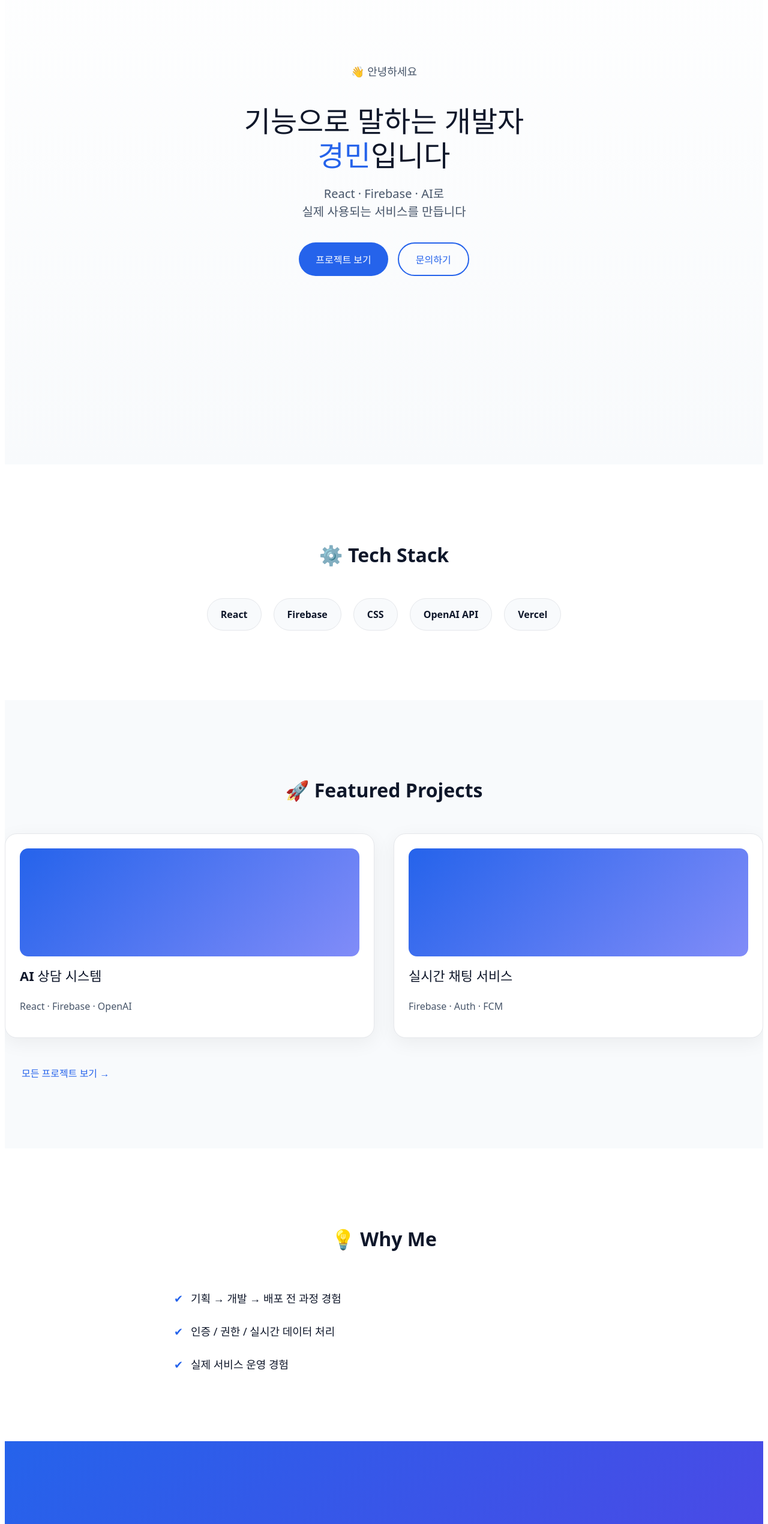
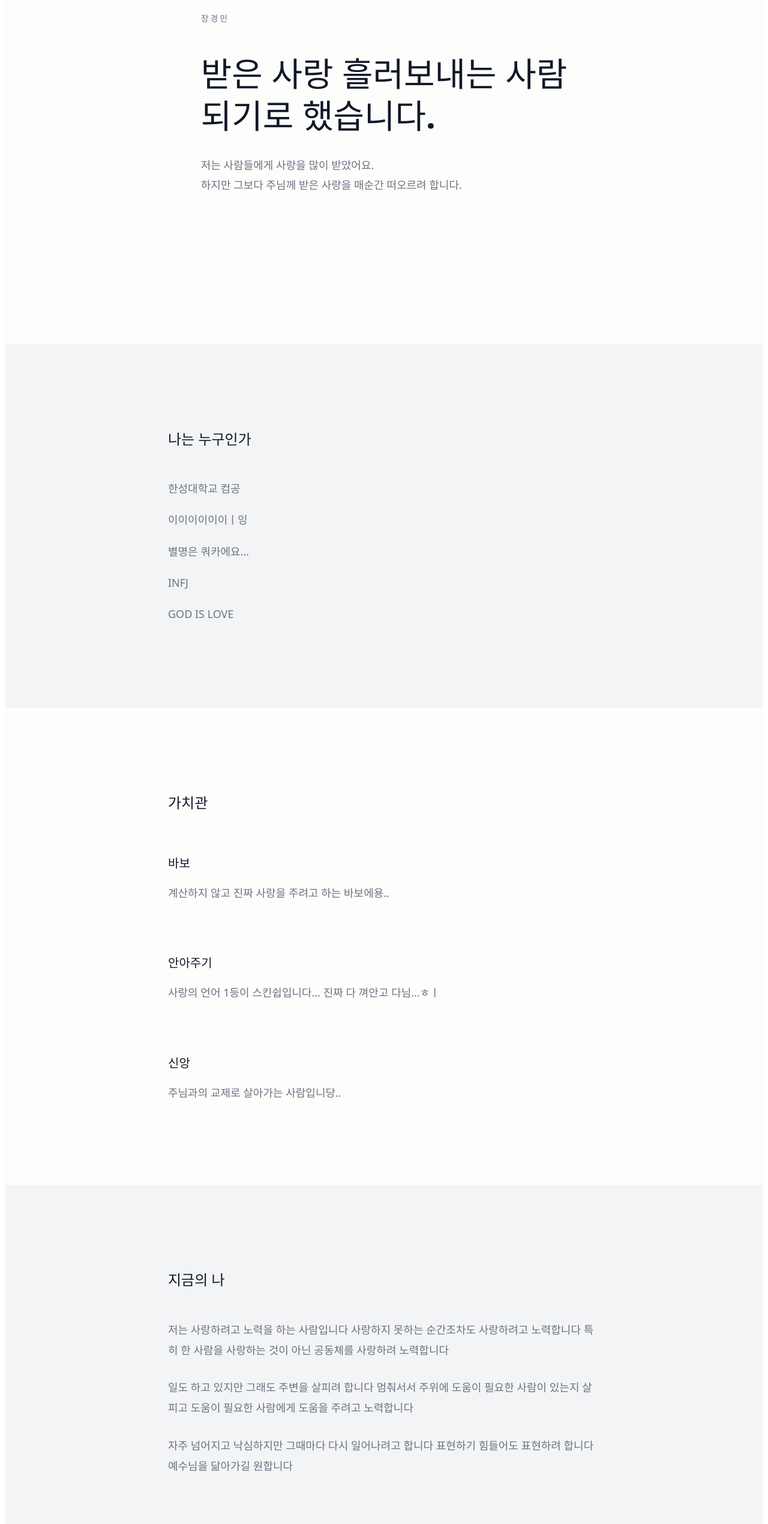
Before and after one commit to l1lsang/codingquokka, a React (Vite) app: page / in a window 1280 px wide. Shown: the part 234-2774 px from the top of the page at 60% size. Built offline with nearby package versions, Linux system fonts and the light colour scheme.

Commit message:
dfASDFDFASDFASDF

```diff
--- a/src/components/home/FeaturedProjects.jsx
+++ b/src/components/home/FeaturedProjects.jsx
@@ -1,24 +1,35 @@
-// src/components/home/FeaturedProjects.jsx
-export default function FeaturedProjects() {
+// src/components/home/Belief.jsx
+
+const beliefs = [
+  {
+    title: "바보",
+    desc: "계산하지 않고 진짜 사랑을 주려고 하는 바보에용..",
+  },
+  {
+    title: "안아주기",
+    desc: "사랑의 언어 1등이 스킨쉽입니다... 진짜 다 껴안고 다님...ㅎㅣ",
+  },
+  {
+    title: "신앙",
+    desc: "주님과의 교제로 살아가는 사람입니당..",
+  },
+];
+
+export default function Belief() {
   return (
-    <section className="projects">
-      <h2 className="section-title">🚀 Featured Projects</h2>
+    <section className="belief">
+      <div className="container belief-inner">
+        <h2 className="section-title">가치관</h2>
 
-      <div className="project-grid">
-        <article className="project-card">
-          <div className="thumb" />
-          <h3>AI 상담 시스템</h3>
-          <p>React · Firebase · OpenAI</p>
-        </article>
-
-        <article className="project-card">
-          <div className="thumb" />
-          <h3>실시간 채팅 서비스</h3>
-          <p>Firebase · Auth · FCM</p>
-        </article>
+        <div className="belief-list">
+          {beliefs.map((item) => (
+            <article key={item.title} className="belief-item">
+              <h3 className="belief-title">{item.title}</h3>
+              <p className="belief-desc">{item.desc}</p>
+            </article>
+          ))}
+        </div>
       </div>
-
-      <button className="btn link">모든 프로젝트 보기 →</button>
     </section>
   );
 }
--- a/src/components/home/Hero.jsx
+++ b/src/components/home/Hero.jsx
@@ -1,38 +1,18 @@
-import { useNavigate } from "react-router-dom";
-
 export default function Hero() {
-  const navigate = useNavigate();
-
   return (
     <section className="hero">
       <div className="container hero-inner">
-        <p className="hero-greeting">👋 안녕하세요</p>
+        <p className="hero-greeting">장경민</p>
 
         <h1 className="hero-title">
-          기능으로 말하는 개발자 <br />
-          <strong>경민</strong>입니다
+          받은 사랑 흘러보내는 사람 <br />
+          되기로 했습니다.
         </h1>
 
         <p className="hero-desc">
-          React · Firebase · AI로 <br />
-          실제 사용되는 서비스를 만듭니다
+          저는 사람들에게 사랑을 많이 받았어요. <br />
+          하지만 그보다 주님께 받은 사랑을 매순간 떠오르려 합니다.
         </p>
-
-        <div className="hero-actions">
-          <button
-            className="btn primary"
-            onClick={() => navigate("/projects")}
-          >
-            프로젝트 보기
-          </button>
-
-          <button
-            className="btn ghost"
-            onClick={() => navigate("/contact")}
-          >
-            문의하기
-          </button>
-        </div>
       </div>
     </section>
   );
--- a/src/components/home/Strength.jsx
+++ b/src/components/home/Strength.jsx
@@ -1,14 +1,30 @@
 // src/components/home/Strength.jsx
-export default function Strength() {
+// src/components/home/Current.jsx
+
+export default function Current() {
   return (
-    <section className="strength">
-      <h2 className="section-title">💡 Why Me</h2>
+    <section className="current">
+      <div className="container current-inner">
+        <h2 className="section-title">지금의 나</h2>
 
-      <ul className="strength-list">
-        <li>기획 → 개발 → 배포 전 과정 경험</li>
-        <li>인증 / 권한 / 실시간 데이터 처리</li>
-        <li>실제 서비스 운영 경험</li>
-      </ul>
+        <p className="current-text">
+          저는 사랑하려고 노력을 하는 사람입니다
+          사랑하지 못하는 순간조차도 사랑하려고 노력합니다
+          특히 한 사람을 사랑하는 것이 아닌 공동체를 사랑하려 노력합니다
+        </p>
+
+        <p className="current-text">
+          일도 하고 있지만 그래도 주변을 살피려 합니다
+          멈춰서서 주위에 도움이 필요한 사람이 있는지 살피고
+          도움이 필요한 사람에게 도움을 주려고 노력합니다
+        </p>
+
+        <p className="current-text">
+          자주 넘어지고 낙심하지만 그때마다 다시 일어나려고 합니다
+          표현하기 힘들어도 표현하려 합니다
+          예수님을 닮아가길 원합니다
+        </p>
+      </div>
     </section>
   );
 }
--- a/src/components/home/TechStack.jsx
+++ b/src/components/home/TechStack.jsx
@@ -1,24 +1,27 @@
-// src/components/home/TechStack.jsx
-const stacks = [
-  "React",
-  "Firebase",
-  "CSS",
-  "OpenAI API",
-  "Vercel",
+// src/components/home/WhoAmI.jsx
+
+const traits = [
+  "한성대학교 컴공",
+  "이이이이이이ㅣ잉",
+  "별명은 쿼카에요...",
+  "INFJ",
+  "GOD IS LOVE",
 ];
 
-export default function TechStack() {
+export default function WhoAmI() {
   return (
-    <section className="tech">
-      <h2 className="section-title">⚙️ Tech Stack</h2>
+    <section className="who">
+      <div className="container who-inner">
+        <h2 className="section-title">나는 누구인가</h2>
 
-      <ul className="tech-list">
-        {stacks.map((tech) => (
-          <li key={tech} className="tech-item">
-            {tech}
-          </li>
-        ))}
-      </ul>
+        <ul className="who-list">
+          {traits.map((item, index) => (
+            <li key={index} className="who-item">
+              {item}
+            </li>
+          ))}
+        </ul>
+      </div>
     </section>
   );
 }
--- a/src/styles/home.css
+++ b/src/styles/home.css
@@ -1,300 +1,200 @@
 /* ===============================
-   Theme Variables
+   Theme Variables (Identity Ver.)
 ================================ */
 :root {
-  --bg: #ffffff;
-  --bg-soft: #f8fafc;
-  --text: #0f172a;
-  --text-soft: #475569;
-  --primary: #2563eb;
+  --bg: #fdfdfc;
+  --bg-soft: #f3f4f6;
+
+  --text: #111827;
+  --text-soft: #6b7280;
+
+  --primary: #1f2937;   /* 강조를 블루 대신 차콜 */
+  --accent: #b45309;    /* 은은한 포인트 (브라운-오렌지 계열) */
+
   --card: #ffffff;
   --border: #e5e7eb;
 }
 
 [data-theme="dark"] {
-  --bg: #0b1220;
-  --bg-soft: #0f172a;
+  --bg: #0e1116;
+  --bg-soft: #141922;
+
   --text: #e5e7eb;
-  --text-soft: #94a3b8;
-  --primary: #60a5fa;
+  --text-soft: #9ca3af;
+
+  --primary: #f3f4f6;
+  --accent: #d97706;
+
   --card: #111827;
-  --border: #1f2933;
+  --border: #1f2937;
 }
 
 /* ===============================
-   Global
+   Hero Section
 ================================ */
-body {
-  background: var(--bg);
-  color: var(--text);
-  transition: background 0.3s ease, color 0.3s ease;
-}
 
-.home {
-  width: 100%;
-  overflow-x: hidden;
-}
-
-/* 공통 컨테이너 (PC 기준축) */
-.container {
-  max-width: 1100px;
-  margin: 0 auto;
-  padding: 0 20px;
-}
-
-/* 섹션 공통 */
-section {
-  width: 100%;
-  padding: 100px 0;
-}
-
-.section-title {
-  margin-bottom: 48px;
-  font-size: 32px;
-  font-weight: 800;
-  text-align: center;
-}
-
-/* ===============================
-   Buttons
-================================ */
-.btn {
-  padding: 14px 28px;
-  font-size: 16px;
-  border-radius: 999px;
-  border: none;
-  cursor: pointer;
-  transition: all 0.25s ease;
-}
-
-.btn.primary {
-  background: var(--primary);
-  color: #fff;
-}
-
-.btn.primary:hover {
-  transform: translateY(-2px);
-  box-shadow: 0 8px 24px rgba(37, 99, 235, 0.35);
-}
-
-.btn.ghost {
-  background: transparent;
-  color: var(--primary);
-  border: 2px solid var(--primary);
-}
-
-.btn.ghost:hover {
-  background: var(--primary);
-  color: #fff;
-}
-
-.btn.link {
-  margin-top: 32px;
-  background: none;
-  color: var(--primary);
-  font-weight: 600;
-}
-
-/* ===============================
-   Hero
-================================ */
 .hero {
   min-height: 100vh;
   display: flex;
   align-items: center;
-  background: linear-gradient(
-    180deg,
-    var(--bg) 0%,
-    var(--bg-soft) 100%
-  );
+  background: var(--bg);
 }
 
 .hero-inner {
-  text-align: center;
+  max-width: 720px;
+  margin: 0 auto;
+  padding: 0 24px;
 }
 
 .hero-greeting {
-  font-size: 18px;
+  font-size: 14px;
+  letter-spacing: 0.2em;
+  text-transform: uppercase;
   color: var(--text-soft);
-  margin-bottom: 12px;
+  margin-bottom: 24px;
 }
 
 .hero-title {
-  font-size: 48px;
-  font-weight: 900;
-  line-height: 1.2;
-  margin-bottom: 20px;
-}
-
-.hero-title strong {
-  color: var(--primary);
-}
-
-.hero-desc {
-  font-size: 20px;
-  color: var(--text-soft);
-  margin-bottom: 36px;
-}
-
-.hero-actions {
-  display: flex;
-  justify-content: center;
-  gap: 16px;
-}
-
-/* ===============================
-   Tech Stack
-================================ */
-.tech {
-  background: var(--bg);
-}
-
-.tech-list {
-  display: flex;
-  justify-content: center;
-  flex-wrap: wrap;
-  gap: 20px;
-  list-style: none;
-  padding: 0;
-}
-
-.tech-item {
-  padding: 14px 22px;
-  border-radius: 999px;
-  background: var(--bg-soft);
-  border: 1px solid var(--border);
+  font-size: clamp(32px, 5vw, 56px);
+  line-height: 1.25;
   font-weight: 600;
-  transition: transform 0.2s ease;
-}
-
-.tech-item:hover {
-  transform: translateY(-4px);
-}
-
-/* ===============================
-   Featured Projects
-================================ */
-.projects {
-  background: var(--bg-soft);
-}
-
-.project-grid {
-  display: grid;
-  grid-template-columns: repeat(2, 1fr);
-  gap: 32px;
-}
-
-.project-card {
-  background: var(--card);
-  border-radius: 20px;
-  padding: 24px;
-  border: 1px solid var(--border);
-  box-shadow: 0 8px 32px rgba(0, 0, 0, 0.06);
-  transition: transform 0.25s ease;
-}
-
-.project-card:hover {
-  transform: translateY(-6px);
-}
-
-.project-card h3 {
-  margin-top: 16px;
-  font-size: 22px;
-  font-weight: 700;
-}
-
-.project-card p {
-  margin-top: 8px;
-  color: var(--text-soft);
-}
-
-.thumb {
-  width: 100%;
-  height: 180px;
-  border-radius: 14px;
-  background: linear-gradient(
-    135deg,
-    var(--primary),
-    #818cf8
-  );
-}
-
-/* ===============================
-   Strength
-================================ */
-.strength {
-  background: var(--bg);
-}
-
-.strength-list {
-  max-width: 700px;
-  margin: 0 auto;
-  list-style: none;
-  padding: 0;
-  font-size: 18px;
-}
-
-.strength-list li {
-  padding: 14px 0 14px 28px;
-  position: relative;
-}
-
-.strength-list li::before {
-  content: "✔";
-  position: absolute;
-  left: 0;
-  color: var(--primary);
-  font-weight: 700;
-}
-
-/* ===============================
-   CTA
-================================ */
-.cta {
-  background: linear-gradient(
-    135deg,
-    var(--primary),
-    #4f46e5
-  );
-  color: #fff;
-  text-align: center;
-}
-
-.cta h2 {
-  font-size: 36px;
-  margin-bottom: 28px;
-}
-
-.cta .btn.primary {
-  background: #fff;
-  color: var(--primary);
-}
-
-.cta .btn.primary:hover {
-  background: #e0e7ff;
-}
-
-/* ===============================
-   Responsive
-================================ */
-@media (max-width: 768px) {
-  section {
-    padding: 80px 0;
-  }
-
-  .hero-title {
-    font-size: 36px;
+  color: var(--text);
+  margin-bottom: 32px;
 }
 
 .hero-desc {
   font-size: 18px;
+  line-height: 1.8;
+  color: var(--text-soft);
+  max-width: 560px;
+}
+/* ===============================
+   Who I Am Section
+================================ */
+
+.who {
+  padding: 120px 0;
+  background: var(--bg-soft);
 }
 
-  .project-grid {
-    grid-template-columns: 1fr;
+.who-inner {
+  max-width: 720px;
+  margin: 0 auto;
+  padding: 0 24px;
 }
 
-  .hero-actions {
+.section-title {
+  font-size: 24px;
+  font-weight: 600;
+  margin-bottom: 48px;
+  color: var(--text);
+}
+
+.who-list {
+  list-style: none;
+  padding: 0;
+  margin: 0;
+}
+
+.who-item {
+  font-size: 18px;
+  line-height: 1.8;
+  color: var(--text-soft);
+  margin-bottom: 20px;
+}
+/* ===============================
+   Belief Section
+================================ */
+
+.belief {
+  padding: 120px 0;
+  background: var(--bg);
+}
+
+.belief-inner {
+  max-width: 720px;
+  margin: 0 auto;
+  padding: 0 24px;
+}
+
+.belief-list {
+  display: flex;
   flex-direction: column;
+  gap: 48px;
 }
+
+.belief-title {
+  font-size: 20px;
+  font-weight: 600;
+  margin-bottom: 12px;
+  color: var(--text);
 }
+
+.belief-desc {
+  font-size: 18px;
+  line-height: 1.8;
+  color: var(--text-soft);
+}
+/* ===============================
+   Current Section
+================================ */
+
+.current {
+  padding: 120px 0;
+  background: var(--bg-soft);
+}
+
+.current-inner {
+  max-width: 720px;
+  margin: 0 auto;
+  padding: 0 24px;
+}
+
+.current-text {
+  font-size: 18px;
+  line-height: 1.9;
+  color: var(--text-soft);
+  margin-bottom: 28px;
+}
+/* ===============================
+   Connect Section
+================================ */
+
+.connect {
+  padding: 120px 0;
+  background: var(--bg);
+  text-align: center;
+}
+
+.connect-inner {
+  max-width: 720px;
+  margin: 0 auto;
+  padding: 0 24px;
+}
+
+.connect-desc {
+  font-size: 18px;
+  line-height: 1.8;
+  color: var(--text-soft);
+  margin-bottom: 40px;
+}
+
+.connect-links {
+  display: flex;
+  justify-content: center;
+  gap: 32px;
+  flex-wrap: wrap;
+}
+
+.connect-link {
+  font-size: 16px;
+  text-decoration: none;
+  color: var(--text);
+  border-bottom: 1px solid var(--border);
+  padding-bottom: 4px;
+  transition: opacity 0.2s ease;
+}
+
+.connect-link:hover {
+  opacity: 0.6;
+}
```
Also changed, not shown: src/components/home/CTA.jsx (+41 -5 lines). Lines whose indentation alone changed are shown as unchanged.
